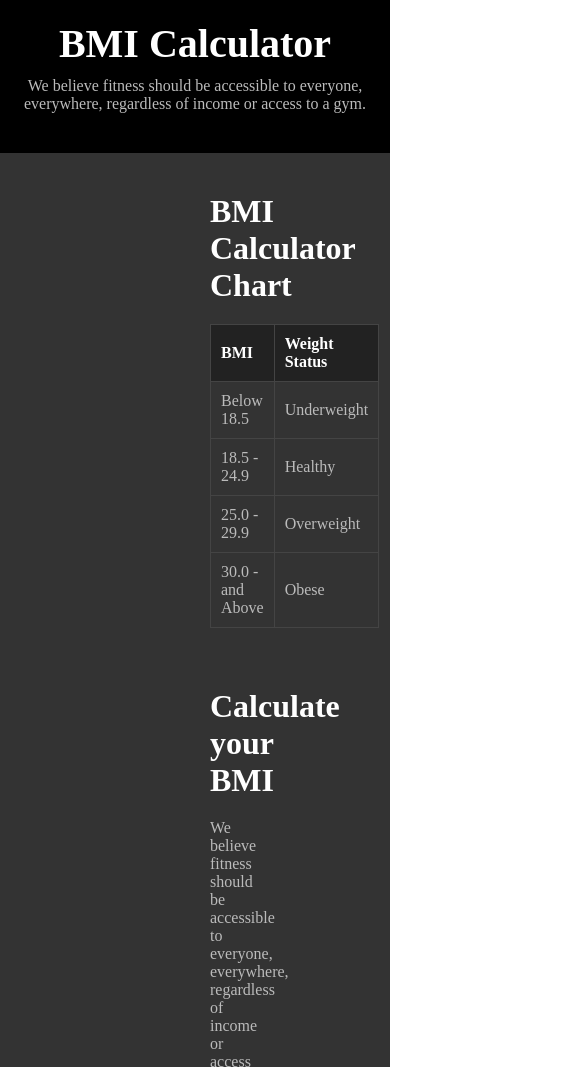
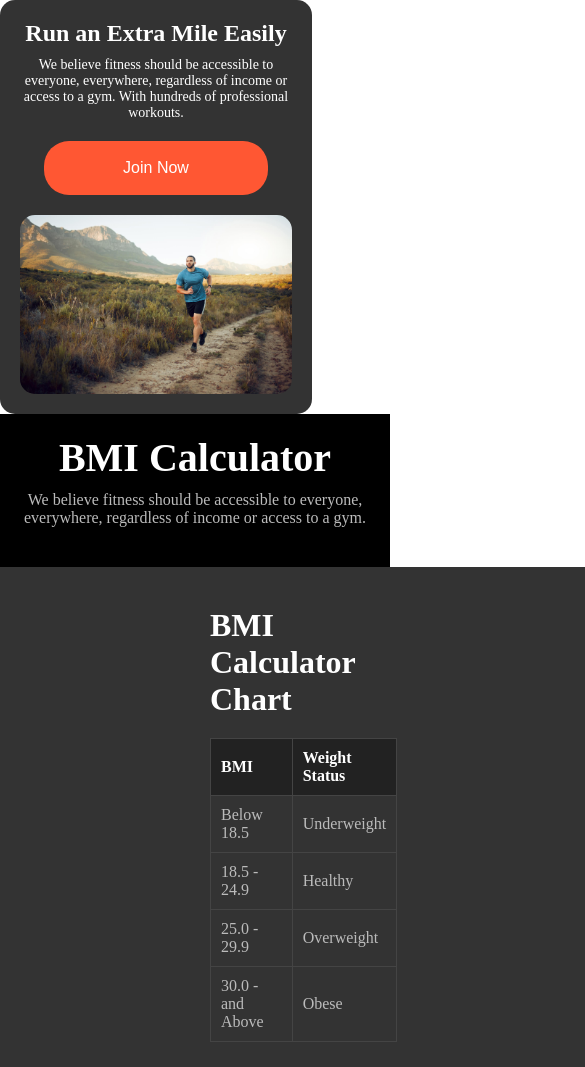
Before and after one commit to sumu9897/PH-B10A1-versatile-ui, a plain HTML site: page index.html in a window 390 px wide. Shown: the top 1067 px of the page, 585 px wide, since content can reach past the window. Drawn offline with Linux system fonts and the light colour scheme.

Commit message:
RUn an Extra Mile Part Done

```diff
--- a/index.html
+++ b/index.html
@@ -10,7 +10,18 @@
 </head>
 <body>
 
+    <!-- <div class="ham-burger"><i class="fa-solid fa-bars"></i></div> -->
 
+    <section class="run-extra">
+        <div class="text-content">
+            <h1>Run an Extra Mile Easily</h1>
+            <p>We believe fitness should be accessible to everyone, everywhere, regardless of income or access to a gym. With hundreds of professional workouts.</p>
+            <button>Join Now</button>
+        </div>
+        <div class="image-content">
+            <img src="./images/run.jpg" alt="Man running">
+        </div>
+    </section>
     <section class="bmi-section">
         <h1>BMI Calculator</h1>
         <p class="subtext">We believe fitness should be accessible to everyone, everywhere, regardless of income or access to a gym.</p>
--- a/styles.css
+++ b/styles.css
@@ -2,9 +2,12 @@
 
 
 *{
-    padding: 20px auto;
+    padding: 0;
     margin: 0;
+    width: 100%;
 }
+
+
 
 button{
     background-color: #d64424;
@@ -17,7 +20,63 @@ button{
 
 }
 
+.run-extra{
+    display: flex;
+    justify-content: space-between;
+    align-items: center;
+    background-color: #333;
+    color: white;
+    border-radius: 15px;
+    padding: 190px;
+    /* padding: 20px; */
+    max-width: 80%;
+    height: 100%;
+    box-sizing: border-box;
+}
+
+.text-content {
+    flex: 1;
+}
+
+.text-content h1 {
+    font-size: 36px;
+    margin-bottom: 10px;
+}
+
+.text-content p {
+    font-size: 16px;
+    margin-bottom: 20px;
+}
+
+.text-content button {
+    background-color: #ff5733;
+    color: white;
+    border: none;
+    padding: 10px 20px;
+    border-radius: 25px;
+    cursor: pointer;
+    font-size: 16px;
+}
+
+.image-content {
+    flex: 1;
+    max-width: 366px;
+    max-height: 312px;
+    display: flex;
+    justify-content: center;
+    object-fit: none;
+    object-position: 65% 28%;
+}
+
+
+.image-content img {
+    border-radius: 15px;
+    height: 100%;
+    max-width: 100%;
+}
+
 .bmi-section {
+    width: 100%;
     background-color: #000000;
     text-align: center;
     padding-top: 20px;
@@ -27,7 +86,6 @@ button{
 .bmi-section h1 {
     color: #ffffff;
     font-size: 2.5rem;
-    font-weight: ;
     margin-bottom: 10px;
 }
 
@@ -39,9 +97,7 @@ button{
 
 .bmi-container {
     background-color: #333;
-    padding-top: 20px;
-    padding-left: 190px;
-    padding-right: 190px;
+    padding: 20px 190px;
     display: flex;
     justify-content: space-between;
     align-items: flex-start;
@@ -124,8 +180,7 @@ button{
 
 .team-section {
     text-align: center;
-    padding-left: 190px;
-    padding-right: 190px;
+    padding: 20px 190px;
     background-color: #000000;
     padding-bottom: 80px;
 }
@@ -208,6 +263,7 @@ button{
 }
 
 .footer {
+    margin: 0 auto;
     background-color: #202020;
     color: white;
     justify-content: space-evenly;
@@ -260,6 +316,29 @@ button{
 
 /* Mobile view adjustments */
 @media (max-width: 576px) {
+    .run-extra{
+        flex-direction: column;
+        width: 100%;
+        height: auto;
+        padding: 20px;
+    }
+    .text-content {
+        text-align: center;
+    }
+
+    .text-content h1 {
+        font-size: 24px;
+    }
+
+    .text-content p {
+        font-size: 14px;
+    }
+
+    .image-content img {
+        width: 100%;
+        height: auto;
+        margin-top: 20px;
+    }
     .bmi-section{
         padding: 20px auto;
     }
```
